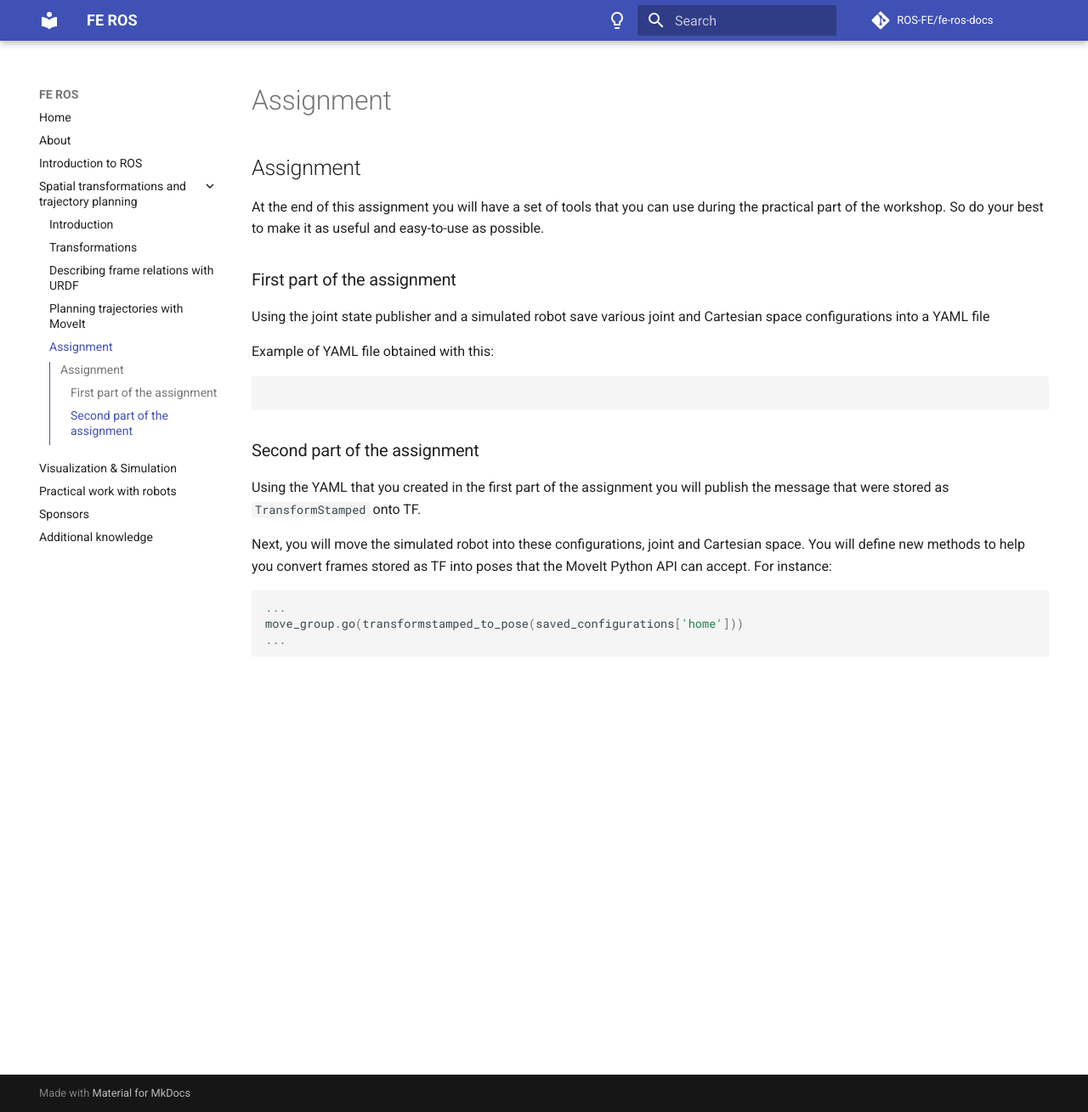
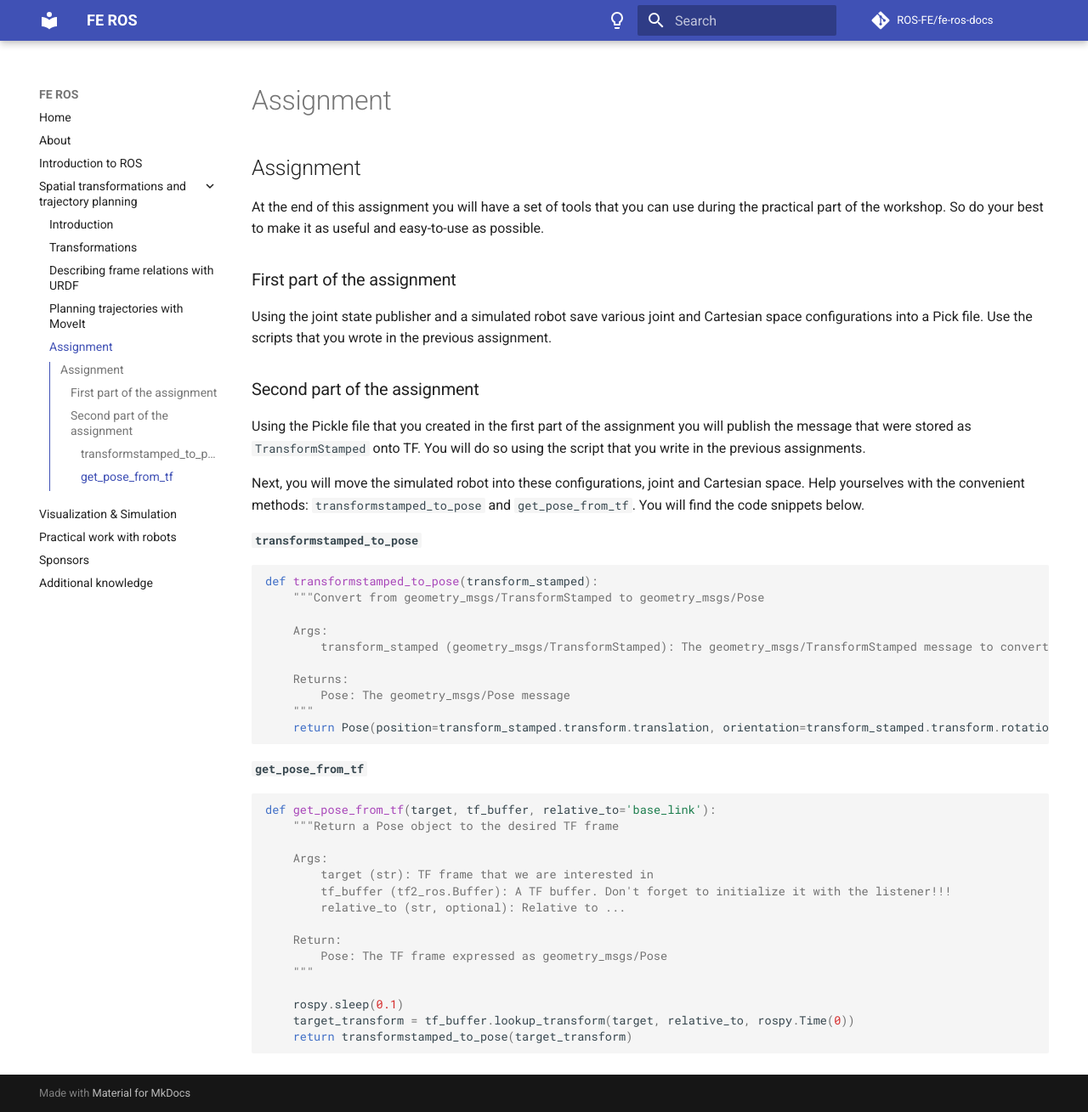
Before and after one commit to ROS-FE/fe-ros-docs, an MkDocs documentation site: the page built from docs/tf_moveit/assignment.md, in a window 1280 px wide and 1309 px high. Shown: the whole window at 85% size. Built offline with MkDocs 1.6.1 and Material for MkDocs 9.7.7, drawn with Linux system fonts in a browser that asks for light colours; comment, search, counter and statistics services are not loaded.

Commit message:
Updates assignment

````diff
--- a/docs/tf_moveit/assignment.md
+++ b/docs/tf_moveit/assignment.md
@@ -3,18 +3,44 @@
 At the end of this assignment you will have a set of tools that you can use during the practical part of the workshop. So do your best to make it as useful and easy-to-use as possible.
 
 ### First part of the assignment
-Using the joint state publisher and a simulated robot save various joint and Cartesian space configurations into a YAML file
+Using the joint state publisher and a simulated robot save various joint and Cartesian space configurations into a Pick file. Use the scripts that you wrote in the previous assignment.
 
-Example of YAML file obtained with this:
-```yaml
+
+### Second part of the assignment
+Using the Pickle file that you created in the first part of the assignment you will publish the message that were stored as `TransformStamped` onto TF. You will do so using the script that you write in the previous assignments.
+
+Next, you will move the simulated robot into these configurations, joint and Cartesian space. Help yourselves with the convenient methods: `transformstamped_to_pose` and `get_pose_from_tf`. You will find the code snippets below.
+
+#### `transformstamped_to_pose`
+```python
+def transformstamped_to_pose(transform_stamped):
+    """Convert from geometry_msgs/TransformStamped to geometry_msgs/Pose
+
+    Args:
+        transform_stamped (geometry_msgs/TransformStamped): The geometry_msgs/TransformStamped message to convert
+
+    Returns:
+        Pose: The geometry_msgs/Pose message
+    """
+    return Pose(position=transform_stamped.transform.translation, orientation=transform_stamped.transform.rotation)
 ```
 
-### Second part of the assignment
-Using the YAML that you created in the first part of the assignment you will publish the message that were stored as `TransformStamped` onto TF.
+#### `get_pose_from_tf`
 
-Next, you will move the simulated robot into these configurations, joint and Cartesian space. You will define new methods to help you convert frames stored as TF into poses that the MoveIt Python API can accept. For instance:
 ```python
-...
-move_group.go(transformstamped_to_pose(saved_configurations['home']))
-...
+def get_pose_from_tf(target, tf_buffer, relative_to='base_link'):
+    """Return a Pose object to the desired TF frame
+
+    Args:
+        target (str): TF frame that we are interested in
+        tf_buffer (tf2_ros.Buffer): A TF buffer. Don't forget to initialize it with the listener!!!
+        relative_to (str, optional): Relative to ...
+
+    Return:
+        Pose: The TF frame expressed as geometry_msgs/Pose
+    """
+
+    rospy.sleep(0.1)
+    target_transform = tf_buffer.lookup_transform(target, relative_to, rospy.Time(0))
+    return transformstamped_to_pose(target_transform)
 ```
````
